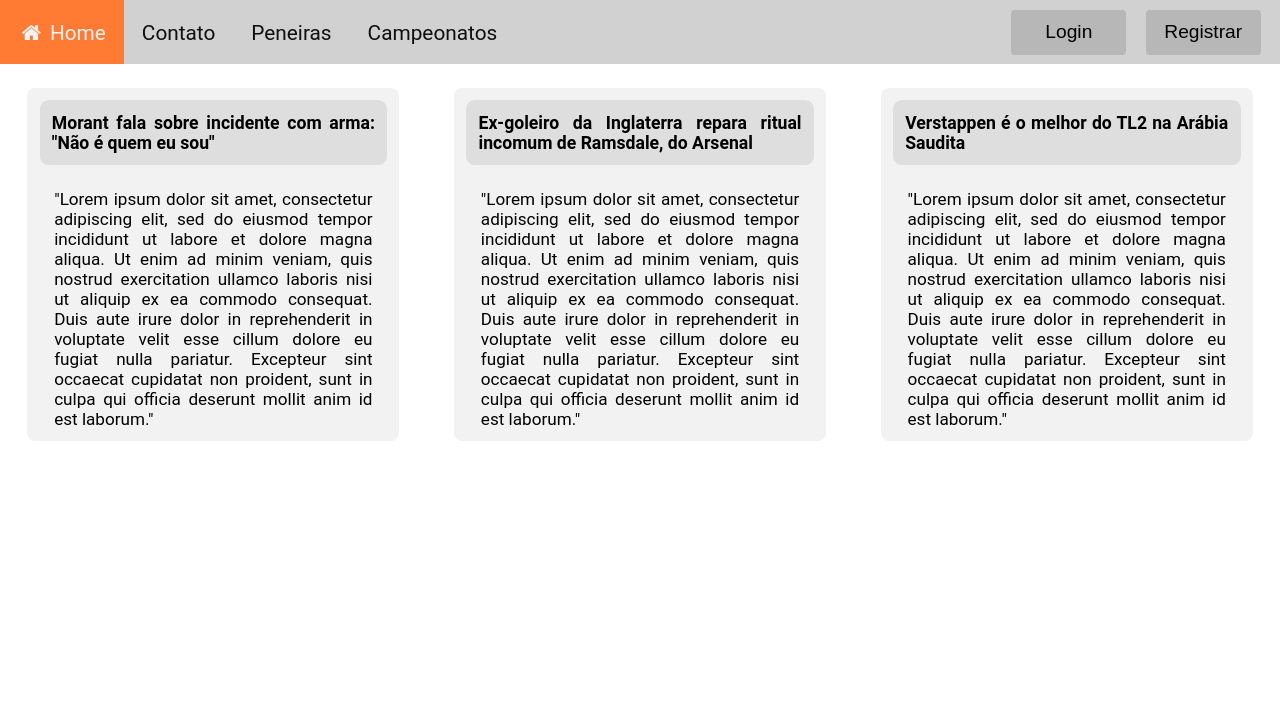
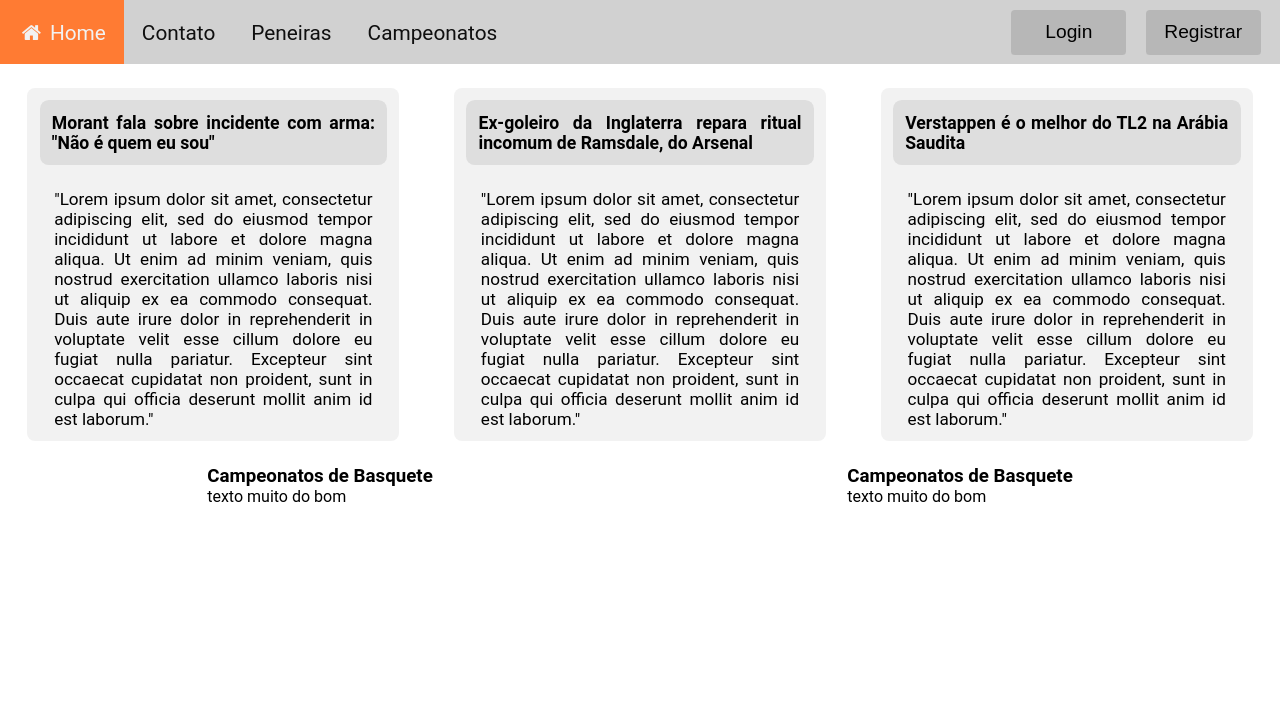
Before and after one commit to MateusPaulino13/InfoSports, a PHP site: page /home.html in a window 1280 px wide. Shown: the top 706 px of the page. Run offline with PHP 8.4, Linux system fonts and the light colour scheme.

Commit message:
Adicionando campeonatos

```diff
--- a/home.html
+++ b/home.html
@@ -34,7 +34,8 @@
         </div>
       </ul>
       <!-- navbar -->
-    <main>
+      <!-- main -->
+      <div class="main">
         <div class="main-item">
           <!-- titulo do item -->
           <h3>Morant fala sobre incidente com arma: "Não é quem eu sou"</h3>
@@ -76,6 +77,26 @@
               non proident, sunt in culpa qui officia deserunt mollit anim id est laborum."
           </p>
         </div>
-    </main>
+      </div>
+      <!-- main -->
+      <div class="camp">
+        <!-- item -->
+        <div class="camp-item">
+          <h3>Campeonatos de Basquete</h3>
+          <p>
+              texto muito do bom
+          </p>
+        </div>
+        <!-- item -->
+
+        <!-- item -->
+        <div class="camp-item">
+          <h3>Campeonatos de Basquete</h3>
+          <p>
+              texto muito do bom
+          </p>
+        </div>
+        <!-- item -->
+      </div>
     </body>
   </html>
--- a/style/home.css
+++ b/style/home.css
@@ -5,7 +5,7 @@
 
 /* Variáveis */
 :root {
-  --laranja: #ff7b33;
+  --orange: #ff7b33;
   --navbar: #d1d1d1;
   --white: #f2f2f2;
 }
@@ -67,18 +67,18 @@ li a {
 
 .active {
   color: var(--white);
-  background-color: var(--laranja);
+  background-color: var(--orange);
   transition: ease-in-out 0.2s;
 }
 
 li a:hover:not(.active) {
   color: var(--white);
-  background-color: var(--laranja);
+  background-color: var(--orange);
 }
 
 /* Main */
 
-main {
+.main, .camp {
   display: flex;
   flex-flow: row;
   justify-content: space-around;
```
Lines whose indentation alone changed are shown as unchanged.
